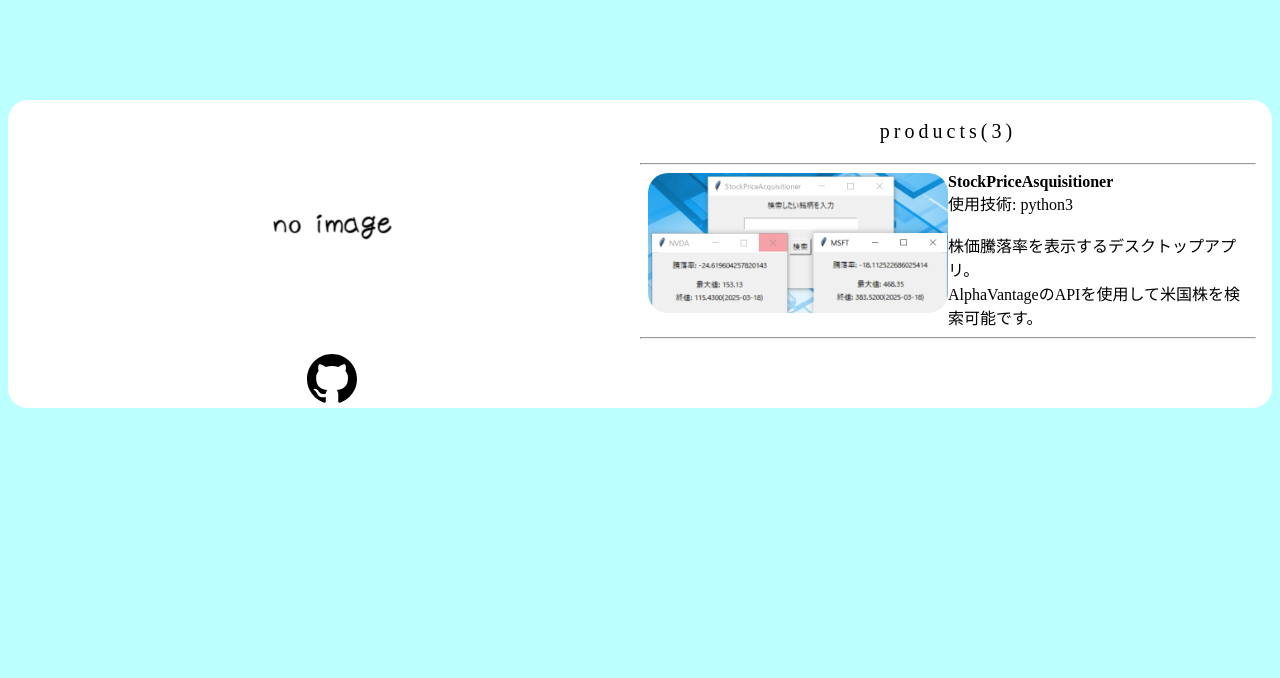
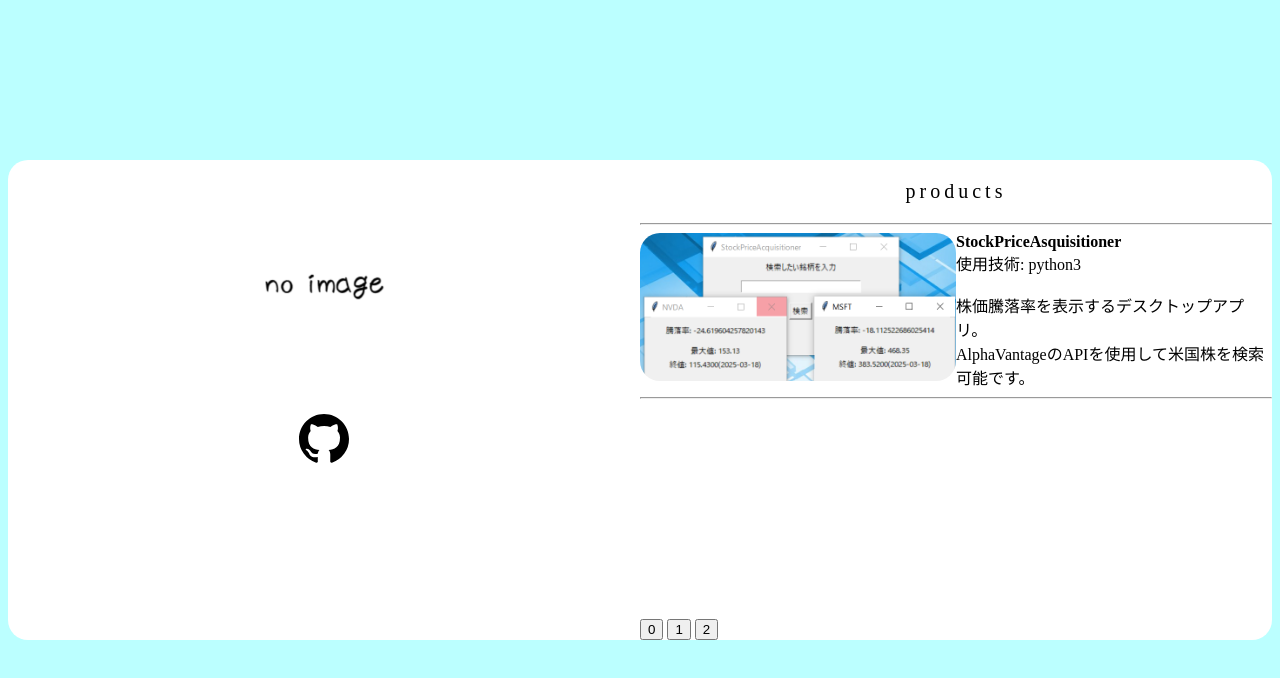
Before and after one commit to naotone99/Profile, a plain HTML site: page index.html in a window 1280 px wide. Drawn offline with nearby package versions, Linux system fonts and the light colour scheme.

Commit message:
update_view

```diff
--- a/index.html
+++ b/index.html
@@ -25,7 +25,7 @@
                 </div>
 
                 <div class="Right">
-                    <p class="fade1">products(3)</p>
+                    <p class="fade1">products</p>
                     <div class="fade2">
                         <hr>
                         <!-- ここから制作物 -->
@@ -77,6 +77,11 @@
                         </div>
                         <!-- ここまで -->
                         <hr>
+                        <div class="slide-buttons">
+                            <button class="slide-button">0</button>
+                            <button class="slide-button">1</button>
+                            <button class="slide-button">2</button>
+                        </div>
                     </div>
                 </div>
 
--- a/profile.css
+++ b/profile.css
@@ -21,10 +21,12 @@ body{
     display: none;
     background-color: white;
     /* max-width: 666px; */
-    padding: 0 8px;
+    height: 60vh;
     border-radius: 20px;
     margin: auto;
-    margin-top: 100px;
+    margin-top: 20vh;
+    margin-bottom: 20vh;
+    position: relative;
 }
 
 /* 左側コンテンツ */
@@ -36,10 +38,7 @@ body{
 @media only screen and (min-width: 666px){
     .divide_LR{
         display: grid;
-        background-color: white;
         grid-template-columns: 1fr 1fr;
-        padding: 0 8px;
-        border-radius: 20px;
     }
     .Left{
         grid-column: 1/2;
@@ -77,8 +76,15 @@ body{
 
 .fade2 .divide_LR {
     display: none; /* 非表示をデフォルトに */
-  }
+    background-color: white;
+    border-radius: 20px;
+}
 
-  .fade2 .divide_LR.active {
+.fade2 .divide_LR.active {
     display: grid; /* アクティブなスライドのみ表示 */
-  }
+}
+
+.slide-buttons {
+    position: absolute; /* 親要素に基づいて位置を決める */
+    bottom: 0; /* 親要素の下端に配置 */
+}
--- a/profile.js
+++ b/profile.js
@@ -53,14 +53,14 @@ $(window).on('load', function(){
 
     $('.fade2').delay(timeLag).fadeIn(time * 5);
 
-    slideShow()
+    slideShow(0);
 })
 
-function slideShow(){
+function slideShow(Index){
     $(document).ready(function() {
         // .fade2 内のすべての .divide_LR 要素を取得
         const produstList = $(".fade2").children(".divide_LR");
-        let currentIndex = 0;
+        let currentIndex = Index;
 
         function showing() {
           // 現在表示の active クラスを削除
@@ -73,7 +73,13 @@ function slideShow(){
         produstList.eq(currentIndex).addClass("active");
 
         // 3秒ごとに切り替え
-        setInterval(showing, 3000);
+        setInterval(showing, 5000);
+
+        $(".slide-button").on("click", function () {
+            const clickedIndex = $(this).index(); // クリックされたボタンのインデックスを取得
+            produstList.eq(currentIndex).removeClass("active"); // 現在表示のactiveクラス削除
+            currentIndex = clickedIndex; // クリックされたボタンのインデックスをセット
+            produstList.eq(currentIndex).addClass("active"); // クリックされたクラスにactiveクラスを付与
+        });
       });
-
 }
```
